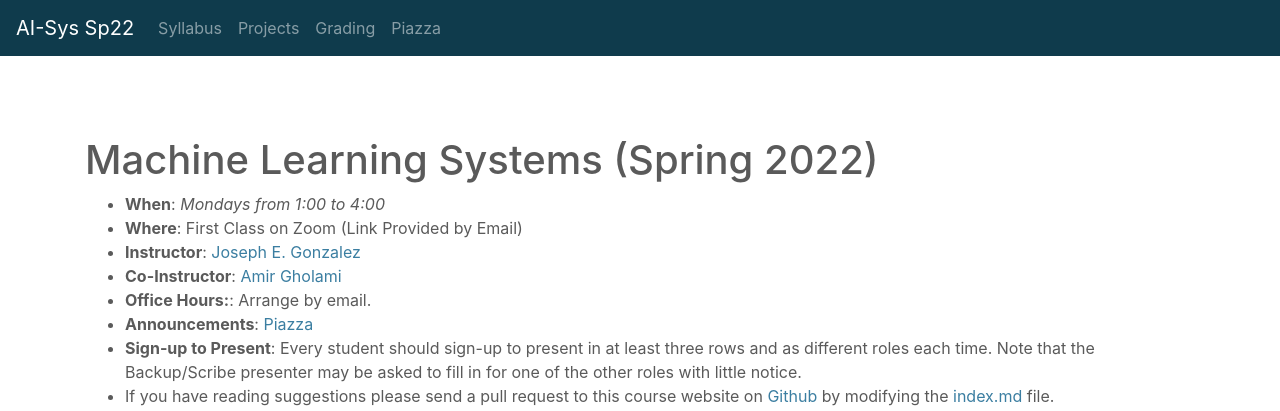
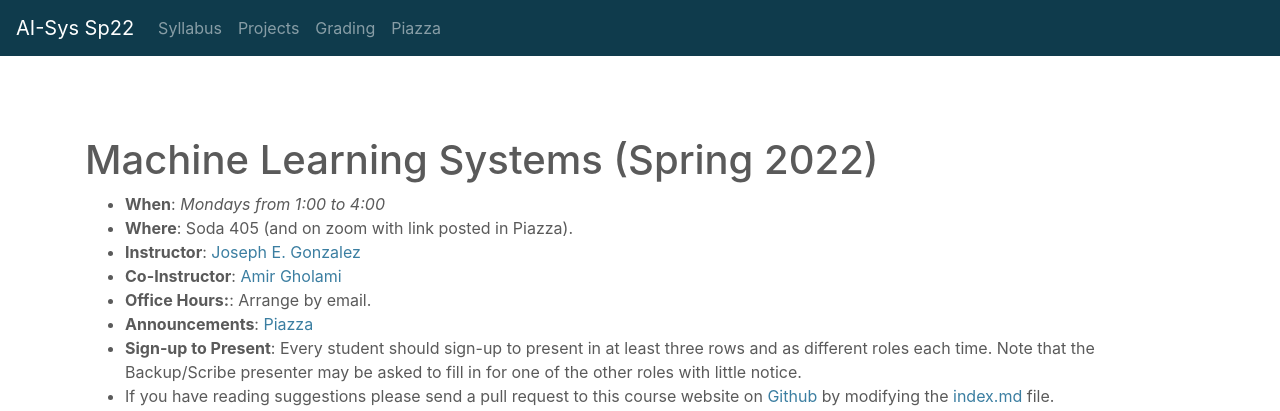
Before and after one commit to ucbrise/cs294-ai-sys-sp22, a Jekyll site: the page built from index.md, in a window 1280 px wide. Shown: the top 411 px of the page. Built offline with Jekyll 4.4.1, drawn with Linux system fonts in a browser that asks for light colours; nearby versions of some CDN libraries; our own code applies the rules of GitHub Pages for plain Markdown files.

Commit message:
adding course location.

```diff
--- a/index.md
+++ b/index.md
@@ -6,7 +6,7 @@ layout: default
 # Machine Learning Systems (Spring 2022)
 
 * **When**: *Mondays from 1:00 to 4:00*
-* **Where**: First Class on Zoom (Link Provided by Email)
+* **Where**: Soda 405 (and on zoom with link posted in Piazza).
 * **Instructor**: [Joseph E. Gonzalez](https://eecs.berkeley.edu/~jegonzal)
 * **Co-Instructor**: [Amir Gholami](https://eecs.berkeley.edu/~amirgh)
 * **Office Hours:**: Arrange by email.
```
